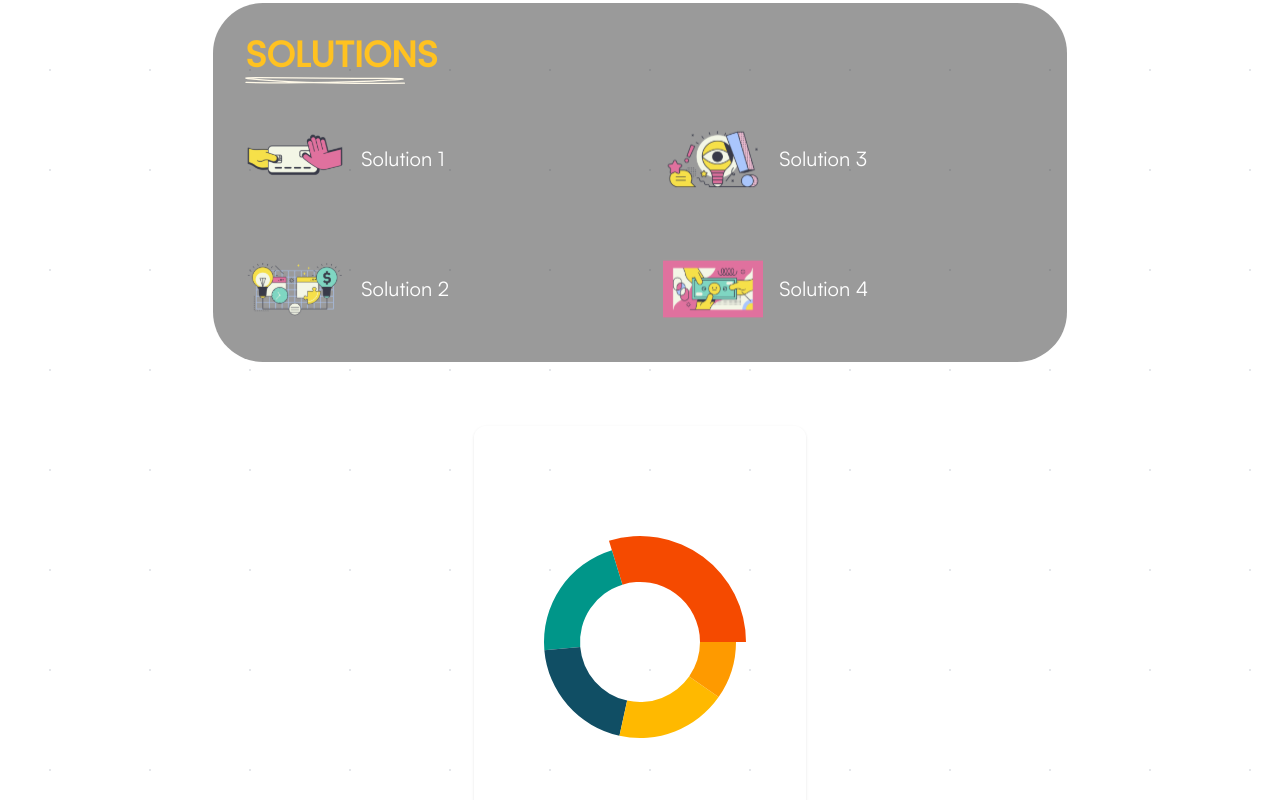
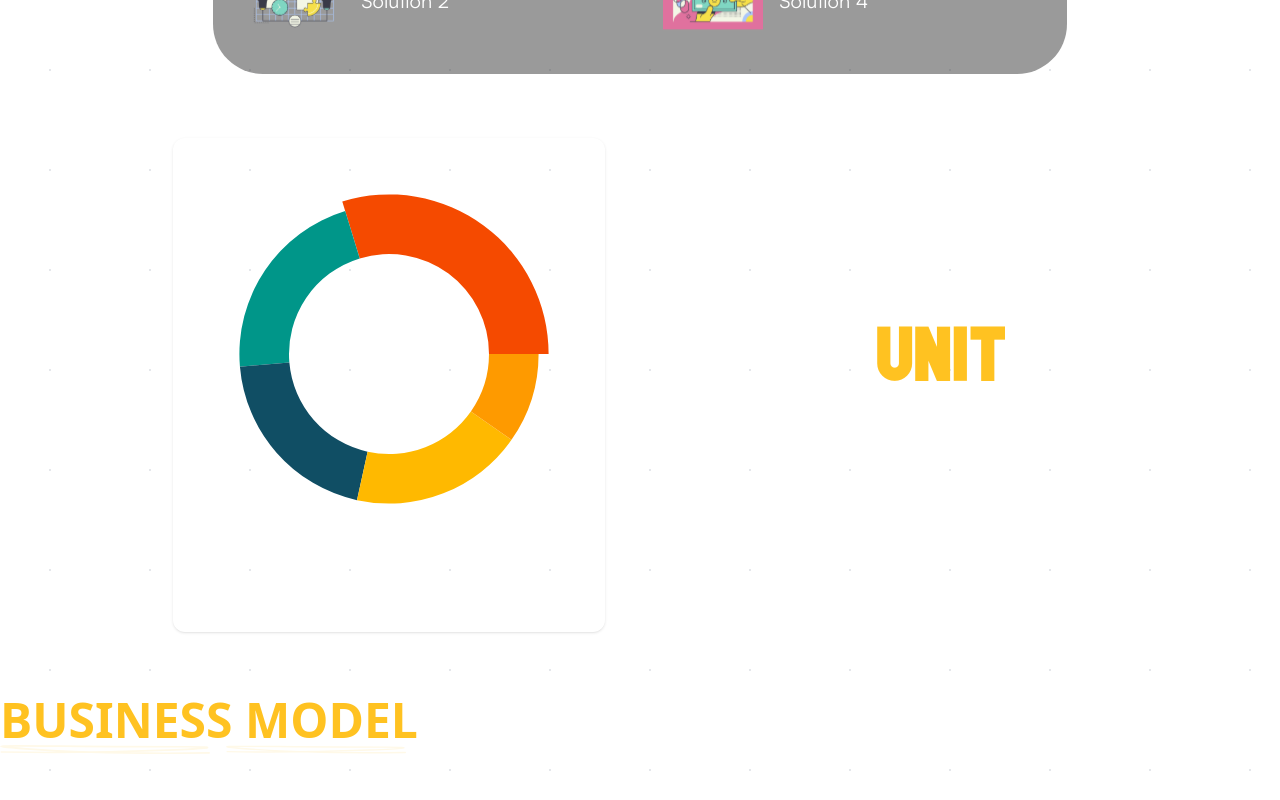
Before and after one commit to vishesh7124/enactus-thapar, a React (Vite) app: page /proj in a window 1280 px wide. Shown: the part 1780-2580 px from the top of the page. Built offline with nearby package versions, Linux system fonts and the light colour scheme.

Commit message:
content and prop related changes remaining... rest done

```diff
--- a/src/components/DonutChart.tsx
+++ b/src/components/DonutChart.tsx
@@ -3,6 +3,7 @@
 import { TrendingUp } from "lucide-react"
 import { Label, Pie, PieChart, Sector } from "recharts"
 import { PieSectorDataItem } from "recharts/types/polar/Pie"
+import useMediaQuery from "@/hooks/useMediaQuery"
 
 import {
   Card,
@@ -21,13 +22,7 @@ import {
 
 export const description = "A donut chart with an active sector"
 
-const chartData = [
-  { browser: "chrome", visitors: 275, fill: "var(--color-chrome)" },
-  { browser: "safari", visitors: 200, fill: "var(--color-safari)" },
-  { browser: "firefox", visitors: 187, fill: "var(--color-firefox)" },
-  { browser: "edge", visitors: 173, fill: "var(--color-edge)" },
-  { browser: "other", visitors: 90, fill: "var(--color-other)" },
-]
+
 
 const chartConfig = {
   visitors: {
@@ -55,17 +50,19 @@ const chartConfig = {
   },
 } satisfies ChartConfig
 
-const ChartPieDonutActive = () => {
+
+const ChartPieDonutActive = ({chartData}:{chartData:object}) => {
+  const isMobile = useMediaQuery("(max-width:480px)")
   return (
-    <Card className="flex flex-col">
-      <CardHeader className="items-center pb-0">
+    <Card className="flex flex-col border-0 ">
+      {/* <CardHeader className="items-center pb-0">
         <CardTitle>Pie Chart - Donut Active</CardTitle>
         <CardDescription>January - June 2024</CardDescription>
-      </CardHeader>
+      </CardHeader> */}
       <CardContent className="flex-1 pb-0">
         <ChartContainer
           config={chartConfig}
-          className="mx-auto aspect-square max-h-[250px]"
+          className="mx-auto aspect-square h-96 w-96 max-sm:h-72 max-sm:w-72"
         >
           <PieChart>
             <ChartTooltip
@@ -76,7 +73,7 @@ const ChartPieDonutActive = () => {
               data={chartData}
               dataKey="visitors"
               nameKey="browser"
-              innerRadius={60}
+              innerRadius={!isMobile?100:70}
               strokeWidth={5}
               activeIndex={0}
               activeShape={({
--- a/src/components/UnitEconomics.tsx
+++ b/src/components/UnitEconomics.tsx
@@ -1,11 +1,31 @@
-import DonutChart from "./DonutChart"
+import DonutChart from "./DonutChart";
+
+const chartData = [
+  { browser: "chrome", visitors: 275, fill: "var(--color-chrome)" },
+  { browser: "safari", visitors: 200, fill: "var(--color-safari)" },
+  { browser: "firefox", visitors: 187, fill: "var(--color-firefox)" },
+  { browser: "edge", visitors: 173, fill: "var(--color-edge)" },
+  { browser: "other", visitors: 90, fill: "var(--color-other)" },
+]
 
 const UnitEconomics = () => {
   return (
-    <div>
-      <DonutChart />
+    <div className="flex w-full justify-evenly items-center  max-sm:flex-col-reverse max-sm:justify-center max-sm:gap-12">
+      <DonutChart chartData={chartData} />
+      <div className="flex flex-col justify-center items-center gap-0">
+        <p
+          className={`text-6xl text-[#FFC221]  font-seriguel text-uppercase font-bold `}
+        >
+          UNIT{" "}
+        </p>
+        <p
+          className={`text-6xl text-white font-seriguel text-uppercase font-bold  `}
+        >
+          ECONOMICS{" "}
+        </p>
+      </div>
     </div>
-  )
-}
+  );
+};
 
-export default UnitEconomics
+export default UnitEconomics;
--- a/src/pages/Proj.tsx
+++ b/src/pages/Proj.tsx
@@ -21,7 +21,7 @@ const solutions= [
 const Proj = () => {
   return (
     <div className="relative z-0 w-full flex flex-col justify-center items-center gap-16 text-white pt-55">
-        <img src={aatrangiBanner} className="mb-20 w-full h-auto max-w-[480px] md:max-w-[768px] lg:max-w-[1024px] xl:max-w-[1280px] 2xl:max-w-[55rem]  sm:max-w-7xl"/>
+        <img src={aatrangiBanner} className="mb-20 mx-auto w-4xl max-sm:w-2xl h-auto "/>
         <Problem_banner problems={problems} />
         <Solution_banner solutions={solutions} />
         <UnitEconomics />
```
